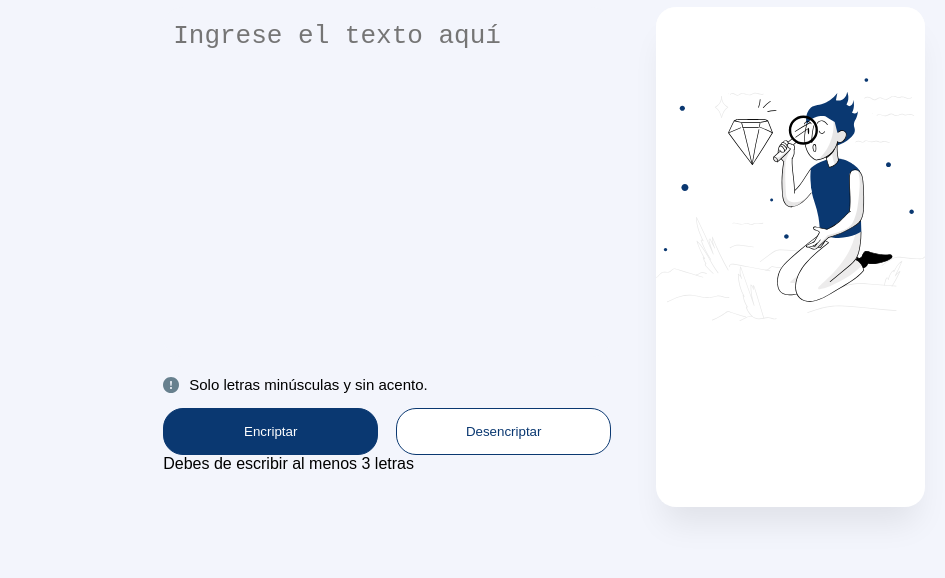
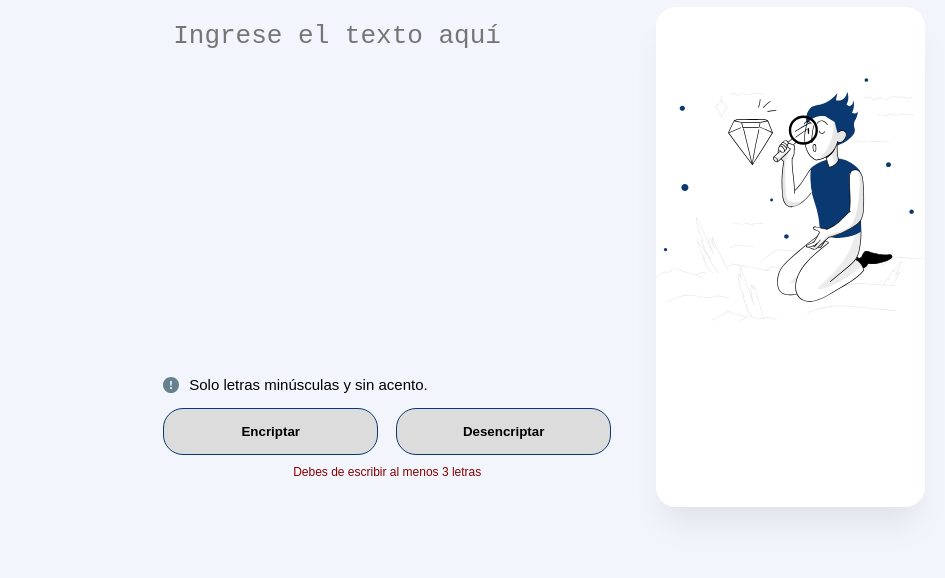
Before and after one commit to AngelDiaz-21/Challenge01-encriptador, a plain HTML site: page index.html in a window 1280 px wide. Shown: the part 96-674 px from the top of the page, without its empty margins (96-1041 px from the left). Drawn offline with Linux system fonts and the light colour scheme.

Commit message:
style: Se agregó la clase para disabled y warning-button

```diff
--- a/style.css
+++ b/style.css
@@ -24,6 +24,7 @@ button{
     padding: 15px;
     border-radius: 20px;
     cursor: pointer;
+    font-weight: bold;
 }
 
 textarea{
@@ -76,6 +77,18 @@ textarea{
     background-color: white;
     border: 1px solid #0A3871;
     color: #0A3871;
+}
+
+.disabled{
+    background-color: gainsboro;
+    color: black;
+}
+
+.warning-button{
+    margin: 10px 0px;
+    text-align: center;
+    font-size: 12px;
+    color: rgb(136, 1, 1);
 }
 
 .result-message{
@@ -175,6 +188,11 @@ footer .footer-logo a{
         background-color: rgba(254, 245, 240, 1);
     }
 
+    .disabled:hover{
+        background-color: gainsboro;
+        color: black;
+    }
+
     .result-message{
         padding: 0px;
     }
```
